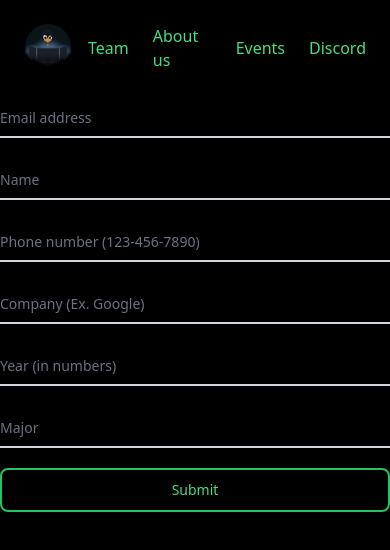
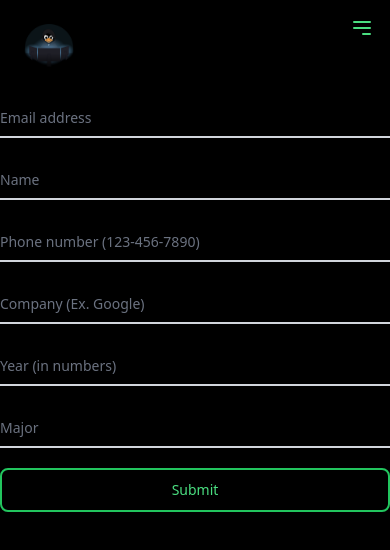
Before and after one commit to Ruswal/CybersecClub, a React (Create React App) app in the folder client/: page /events/1 in a window 390 px wide. Shown: the top 550 px of the page. Built offline with nearby package versions, Linux system fonts and the light colour scheme; no server answers.

Commit message:
resolved merge conflict

```diff
--- a/client/src/components/Navbar.js
+++ b/client/src/components/Navbar.js
@@ -19,20 +19,10 @@ import { UserContext, backendUrl } from "../App";
 const Navbar = () => {
   const navigate = useNavigate();
   const [show, setShow] = useState(false);
-  const id = window.location.pathname;
-  const { user, setUser } = useContext(UserContext);
 
-  useEffect(() => {
-    const auth = getAuth();
-    onAuthStateChanged(auth, (user) => {
-      if (user) {
-        console.log(user);
-        setUser(user);
-      } else {
-        console.log("no user");
-      }
-    });
-  }, []);
+  const toggleMenu = () => {
+    setShow(!show);
+  };
 
   return (
     <div className="bg-transparent">
@@ -40,12 +30,30 @@ const Navbar = () => {
         <li>
           <img onClick={() => navigate("/")} src={Logo} className="cursor-pointer h-16 p-2" alt="Logo" />
         </li>
-        <ul className="flex gap-2 items-center">
+        <div className="hidden md:flex gap-2 items-center">
           <li onClick={() => navigate("/team")} className="p-2 cursor-pointer">Team</li>
           <li onClick={() => navigate("/about-us")} className="p-2 cursor-pointer">About us</li>
-          <li onClick={() => navigate("/events")} className="p-2 cursor-pointer">Events</li>
-          <li className="p-2 cursor-pointer"><a href="https://discord.gg/46w4C6ApzF" target="_blank">Discord</a></li>
-        </ul>
+          <li className="p-2 cursor-pointer">Resources</li>
+          <li className="p-2 cursor-pointer">Discord</li>
+        </div>
+        <div className="md:hidden flex flex-col">
+        <button onClick={toggleMenu} className="block text-green-400 focus:outline-none flex justify-end">
+            <svg className="h-6 w-6" fill="none" stroke="currentColor" viewBox="0 0 24 24"
+              xmlns="http://www.w3.org/2000/svg">
+              <path strokeLinecap="round" strokeLinejoin="round" strokeWidth="2"
+                d="M4 6h16M4 12h16m-7 6h7"></path>
+            </svg>
+          </button>
+          {show && (
+            <ul className="flex flex-col items-end text-center bg-transparent">
+              <li onClick={() => navigate("/team")} className="p-2 cursor-pointer">Team</li>
+              <li onClick={() => navigate("/about-us")} className="p-2 cursor-pointer">About us</li>
+              <li className="p-2 cursor-pointer">Resources</li>
+              <li className="p-2 cursor-pointer">Discord</li>
+            </ul>
+          )}
+
+        </div>
       </ul>
     </div>
   );
```
